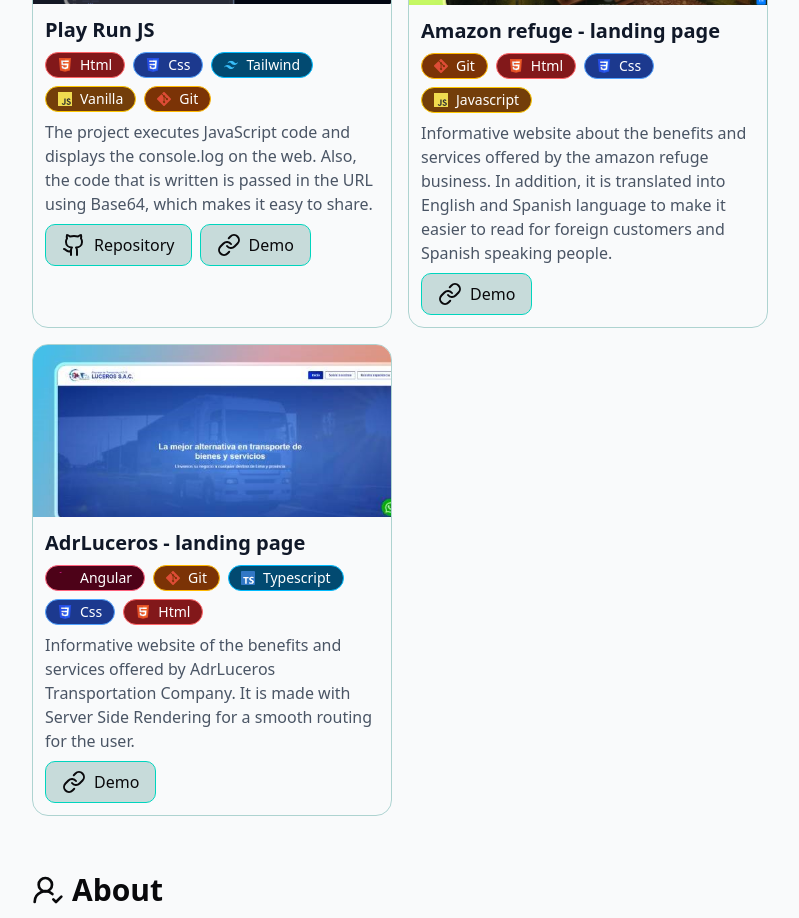
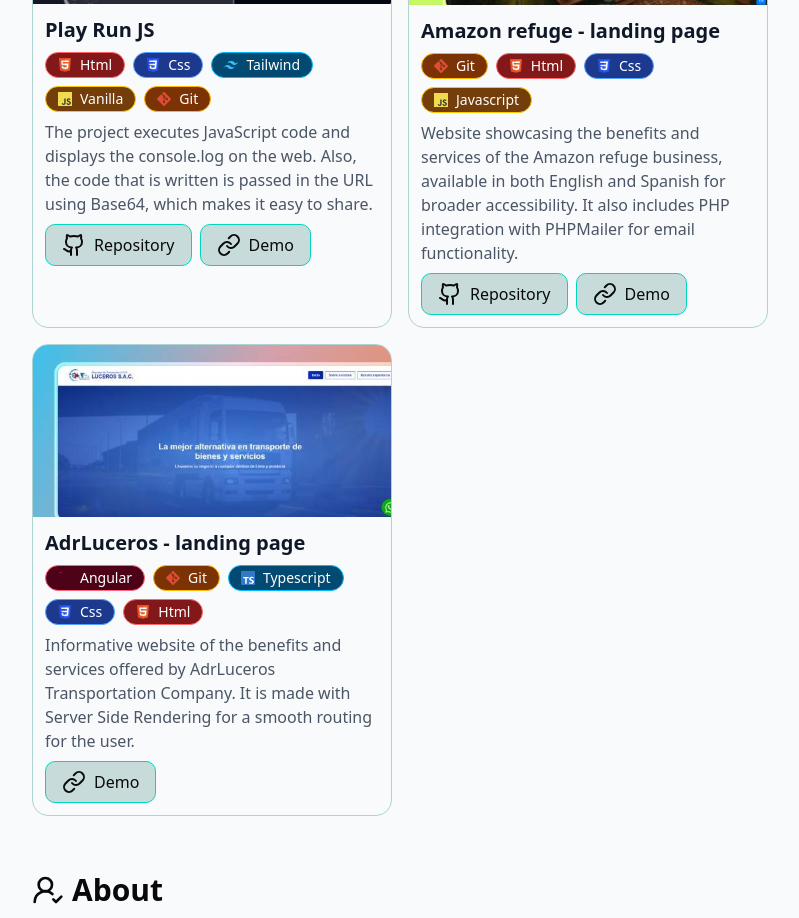
Before and after one commit to luis-keny/portfolio, a Next.js app: page / in a window 1280 px wide. Shown: the part 1160-2078 px from the top of the page, without its empty margins (240-1039 px from the left). Built offline with nearby package versions, Linux system fonts and the light colour scheme.

Commit message:
chore: update project description for Amazon refuge and add repository link

```diff
--- a/src/sections/Projects.tsx
+++ b/src/sections/Projects.tsx
@@ -46,7 +46,7 @@ const PROJECTS: CardProjectType[] = [
   },
   {
     title: "Amazon refuge - landing page",
-    description: "Informative website about the benefits and services offered by the amazon refuge business. In addition, it is translated into English and Spanish language to make it easier to read for foreign customers and Spanish speaking people.",
+    description: "Website showcasing the benefits and services of the Amazon refuge business, available in both English and Spanish for broader accessibility. It also includes PHP integration with PHPMailer for email functionality.",
     image: AmazonRefuge,
     tags: [
       <GitTag key={`amazon-refuge-git`}/>,
@@ -54,6 +54,7 @@ const PROJECTS: CardProjectType[] = [
       <CssTag key={`amazon-refuge-css`}/>,
       <JavascriptTag key={`amazon-refuge-js`}/>,
     ],
+    linkRepo: "https://github.com/luis-keny/amazon-refuje-landing/tree/php",
     linkDemo: "https://amazon-refuje-landing.vercel.app/",
   },
   {
```
